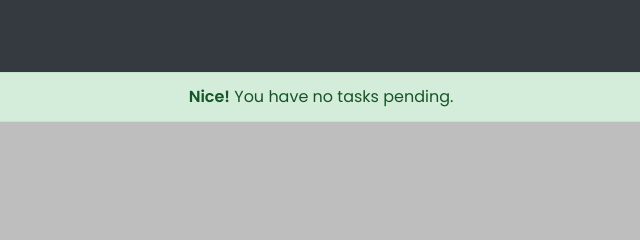
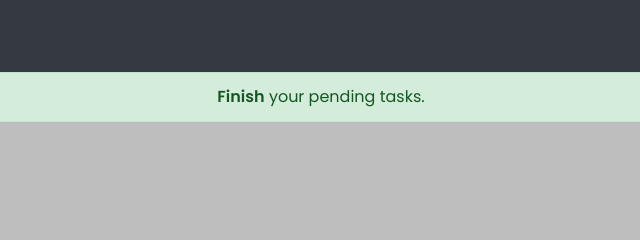
Before and after one commit to shaansrivastava2001/todo-list, a plain HTML site: page site/index.html in a window 1280 px wide. Shown: the top 240 px of the page, 297-937 px from the left. Drawn offline with nearby package versions, Linux system fonts and the light colour scheme.

Commit message:
Made small change to script.js

```diff
--- a/site/index.html
+++ b/site/index.html
@@ -20,7 +20,7 @@
     </nav>
 
     <div class="alert alert-success alert-dismissible fade show text-center" role="alert">
-      <strong>Nice!</strong> You have no tasks pending.
+      <strong>Finish</strong> your pending tasks.
       <button type="button" class="close" data-dismiss="alert" aria-label="Close">
         <span aria-hidden="true">&times;</span>
       </button>
```
